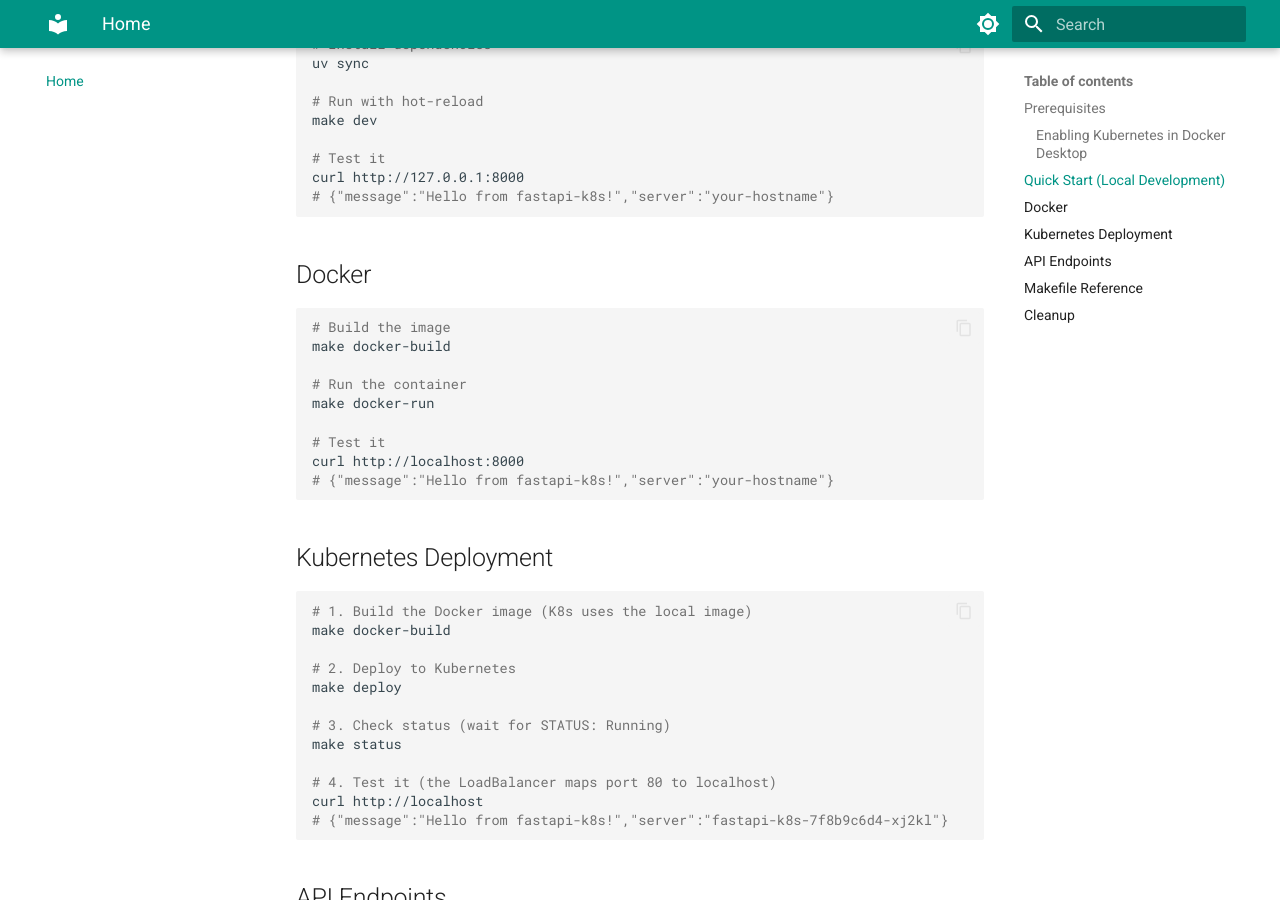
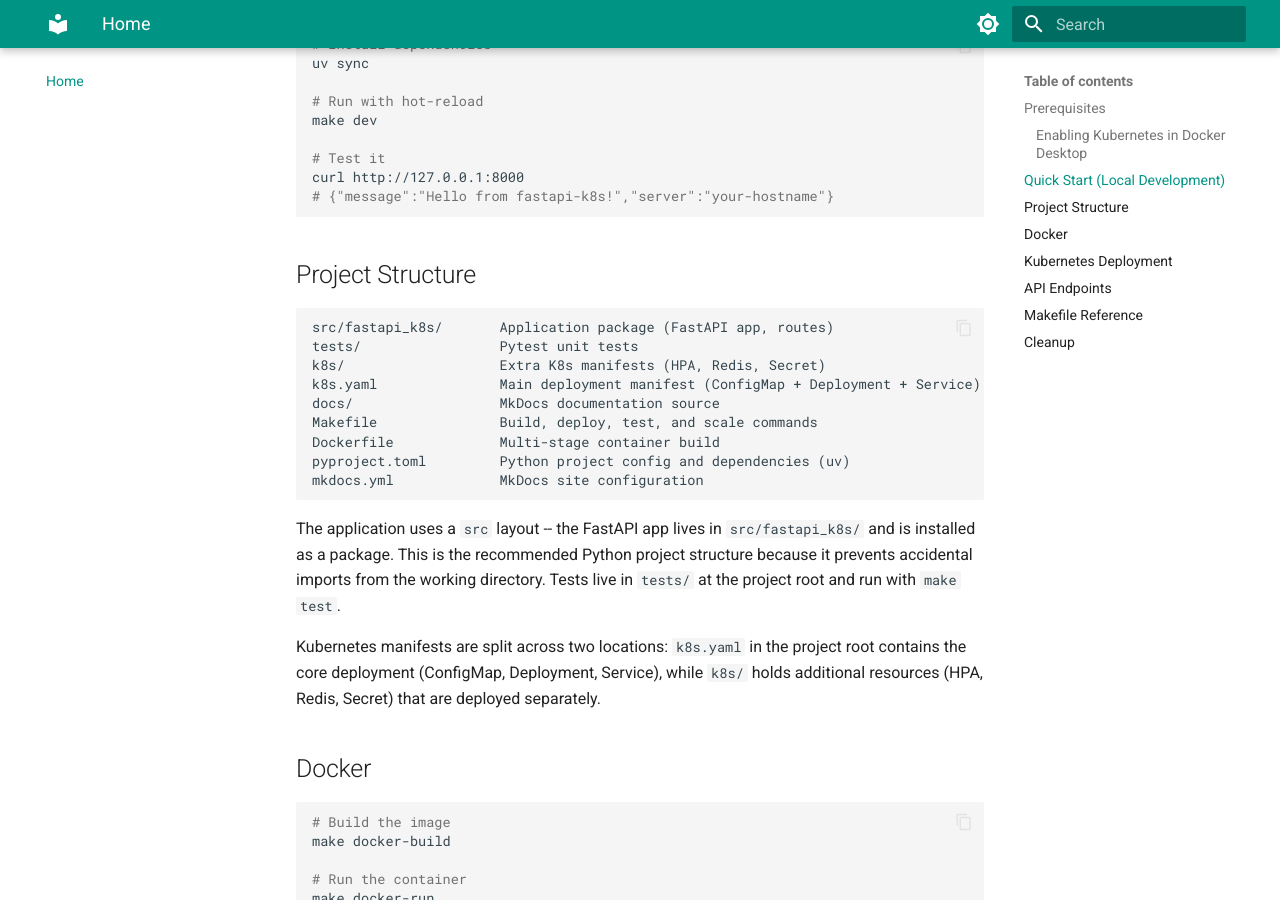
Before and after one commit to mortenoh/fastapi-k8s, an MkDocs documentation site: the page built from docs/index.md, in a window 1280 px wide and 900 px high, scrolled down 775 px. Built offline with MkDocs 1.6.1 and Material for MkDocs 9.7.7, drawn with Linux system fonts in a browser that asks for light colours; some of the changed text lies outside the part shown.

Commit message:
docs: fix stale make test row and add project structure

````diff
--- a/docs/index.md
+++ b/docs/index.md
@@ -30,6 +30,24 @@
 curl http://127.0.0.1:8000
 # {"message":"Hello from fastapi-k8s!","server":"your-hostname"}
 ```
+
+## Project Structure
+
+```
+src/fastapi_k8s/       Application package (FastAPI app, routes)
+tests/                 Pytest unit tests
+k8s/                   Extra K8s manifests (HPA, Redis, Secret)
+k8s.yaml               Main deployment manifest (ConfigMap + Deployment + Service)
+docs/                  MkDocs documentation source
+Makefile               Build, deploy, test, and scale commands
+Dockerfile             Multi-stage container build
+pyproject.toml         Python project config and dependencies (uv)
+mkdocs.yml             MkDocs site configuration
+```
+
+The application uses a `src` layout -- the FastAPI app lives in `src/fastapi_k8s/` and is installed as a package. This is the recommended Python project structure because it prevents accidental imports from the working directory. Tests live in `tests/` at the project root and run with `make test`.
+
+Kubernetes manifests are split across two locations: `k8s.yaml` in the project root contains the core deployment (ConfigMap, Deployment, Service), while `k8s/` holds additional resources (HPA, Redis, Secret) that are deployed separately.
 
 ## Docker
 
@@ -96,7 +114,8 @@
 | `make logs` | `kubectl logs -l app=fastapi-k8s` | View pod logs |
 | `make scale N=3` | `kubectl scale deployment ... --replicas=3` | Scale deployment to N replicas |
 | `make undeploy` | `kubectl delete -f k8s.yaml` | Remove from Kubernetes |
-| `make test` | build + deploy + curl all endpoints | Build, deploy, and test all endpoints |
+| `make test` | `pytest` | Run unit tests with pytest |
+| `make test-e2e` | build + deploy + curl all endpoints | Build, deploy, and test all endpoints |
 | `make clean` | undeploy + `docker rmi` | Remove K8s resources and Docker image |
 | `make metrics-server` | install + patch metrics-server | Install metrics-server for HPA and kubectl top |
 | `make hpa` | `kubectl apply -f k8s/hpa.yaml` | Apply HPA for autoscaling |
@@ -104,6 +123,12 @@
 | `make hpa-delete` | `kubectl delete -f k8s/hpa.yaml` | Delete HPA |
 | `make restart` | `kubectl rollout restart deployment/fastapi-k8s` | Trigger rolling restart of deployment |
 | `make rollout-status` | `kubectl rollout status deployment/fastapi-k8s` | Watch rollout progress |
+| `make redis-deploy` | `kubectl apply -f k8s/redis-secret.yaml,k8s/redis.yaml` | Deploy Redis (Secret + PVC + Deployment + Service) |
+| `make redis-status` | `kubectl get pods,svc,pvc -l app=redis` | Check Redis pod, service, and PVC status |
+| `make redis-logs` | `kubectl logs -l app=redis` | View Redis pod logs |
+| `make redis-undeploy` | `kubectl delete -f k8s/redis.yaml` | Remove Redis Deployment and Service (keeps PVC/Secret) |
+| `make redis-clean` | delete redis + PVC + Secret | Full Redis cleanup |
+| `make test-redis` | curl Redis endpoints | Test Redis endpoints |
 | `make docs` | `uv run mkdocs serve` | Serve documentation locally |
 | `make docs-build` | `uv run mkdocs build` | Build documentation site |
 
````
